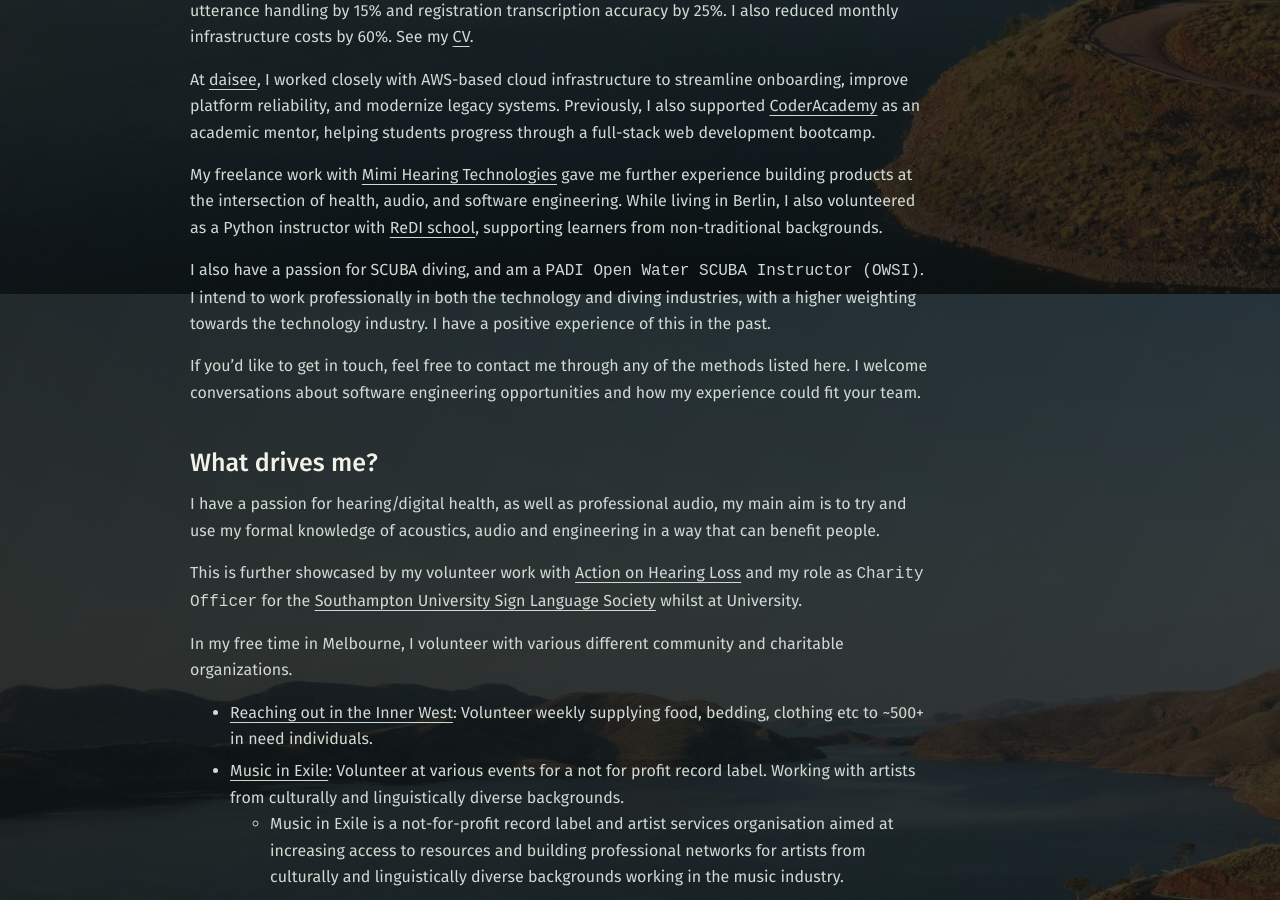
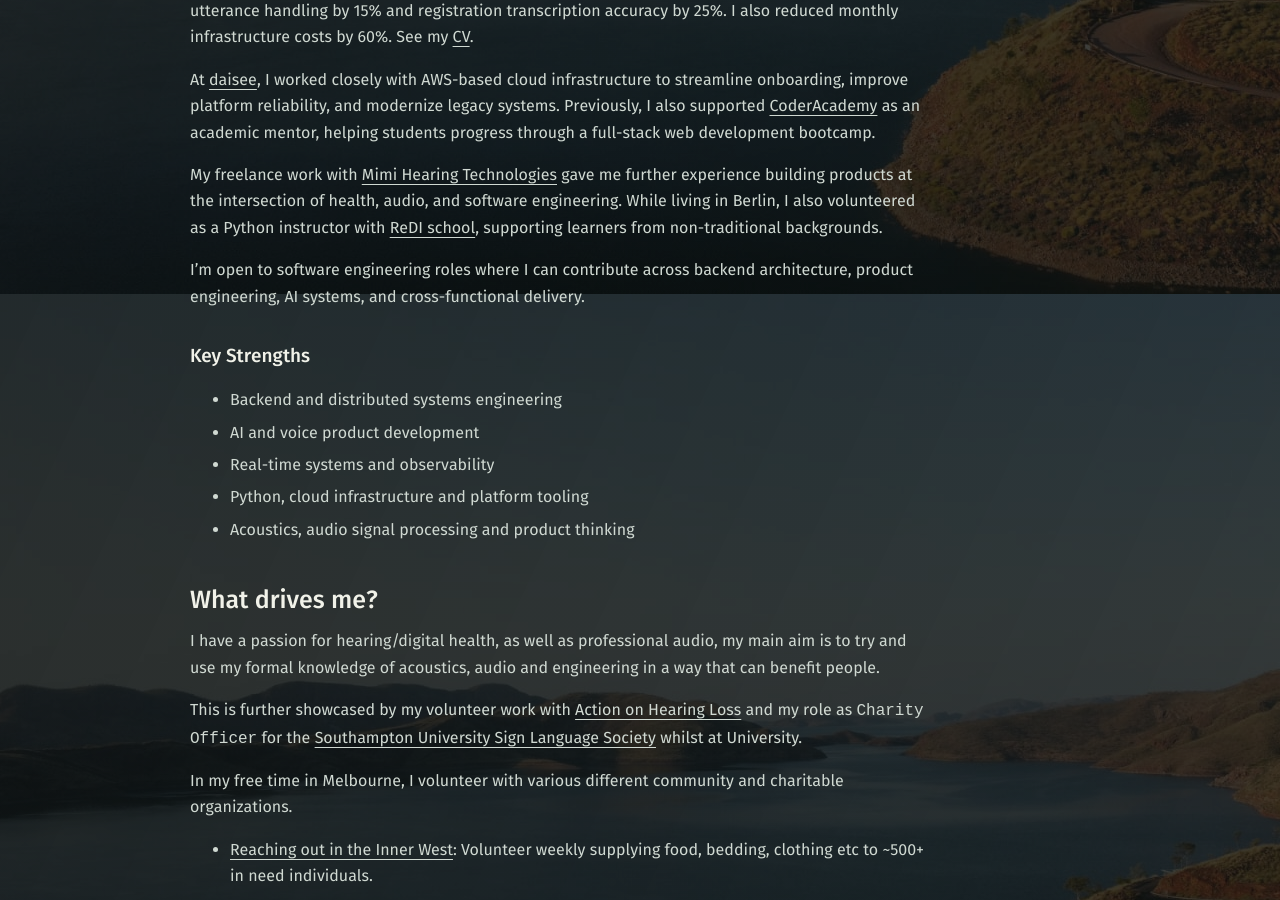
Before and after one commit to jordyjwilliams/jordyjwilliams.github.io, a Jekyll site: the page built from about/index.md, in a window 1280 px wide and 900 px high, scrolled down 606 px. Built offline with Jekyll 4.4.1, drawn with Linux system fonts in a browser that asks for light colours.

Commit message:
feat: add strengths

```diff
--- a/about/index.md
+++ b/about/index.md
@@ -15,9 +15,14 @@ At [daisee](https://www.daisee.com/), I worked closely with AWS-based cloud infr
 
 My freelance work with [Mimi Hearing Technologies]({{site.url}}/mimi_hearing_technologies) gave me further experience building products at the intersection of health, audio, and software engineering. While living in Berlin, I also volunteered as a Python instructor with [ReDI school](https://www.redi-school.org/berlin), supporting learners from non-traditional backgrounds.
 
-I also have a passion for SCUBA diving, and am a `PADI Open Water SCUBA Instructor (OWSI)`. I intend to work professionally in both the technology and diving industries, with a higher weighting towards the technology industry. I have a positive experience of this in the past.
+I’m open to software engineering roles where I can contribute across backend architecture, product engineering, AI systems, and cross-functional delivery.
 
-If you'd like to get in touch, feel free to contact me through any of the methods listed here. I welcome conversations about software engineering opportunities and how my experience could fit your team.
+### Key Strengths
+* Backend and distributed systems engineering
+* AI and voice product development
+* Real-time systems and observability
+* Python, cloud infrastructure and platform tooling
+* Acoustics, audio signal processing and product thinking
 
 ## What drives me?
 I have a passion for hearing/digital health, as well as professional audio, my main aim is to try and use my formal knowledge of acoustics, audio and engineering in a way that can benefit people.
```
